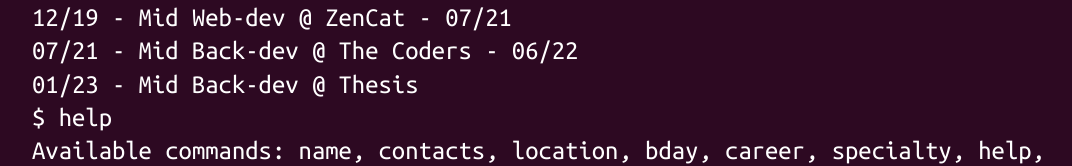
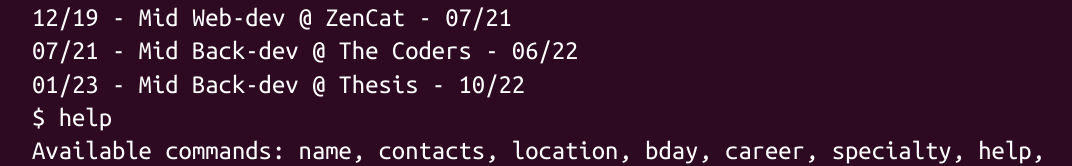
Before and after one commit to thepeshka/me.thepeshka.ru, a React app: page / in a window 1280 px wide. Shown: the part 526-692 px from the top of the page, without its empty margins (32-1104 px from the left). Built offline with nearby package versions, Linux system fonts and the light colour scheme.

Commit message:
update career

```diff
--- a/src/profiles.js
+++ b/src/profiles.js
@@ -24,7 +24,7 @@
       "07/19 - Mid Dev @ SPL - 12/19",
       "12/19 - Mid Web-dev @ ZenCat - 07/21",
       "07/21 - Mid Back-dev @ The Coders - 06/22",
-      "01/23 - Mid Back-dev @ Thesis",
+      "01/23 - Mid Back-dev @ Thesis - 10/22",
     ],
     "specialty": [
       "Backend development",
```
